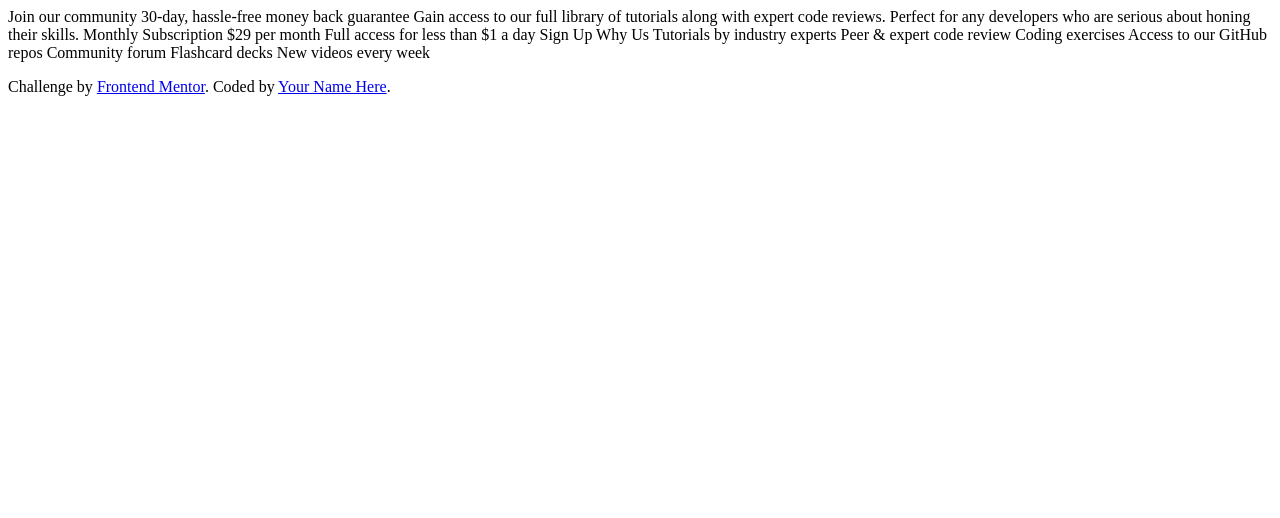
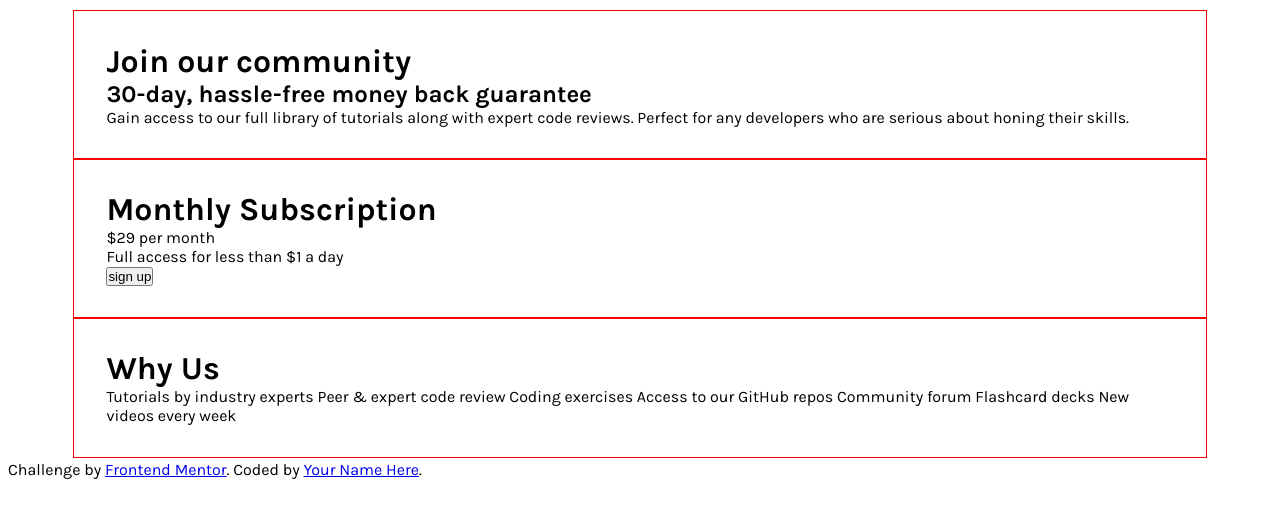
Before and after one commit to dev-fatoh/single-price-grid, a plain HTML site: page index.html in a window 1280 px wide. Drawn offline with Linux system fonts and the light colour scheme.

Commit message:
first setup

```diff
--- /dev/null
+++ b/css/style.css
@@ -0,0 +1,44 @@
+@import url('https://fonts.googleapis.com/css2?family=Karla:wght@400;700&display=swap');
+
+html{
+    font-size: 16px;
+
+}
+*{
+    margin: 0;
+    padding: 0;
+    box-sizing: border-box ;
+}
+:root{
+    --primary-color-1:hsl(179, 62%, 43%);
+    --primary-color-2:hsl(71, 73%, 54%);
+    --secondry-color-1:hsl(204, 43%, 93%);
+    --secondry-color-2:hsl(218, 22%, 67%);
+}
+body{
+    width: 100%;
+    background-color: #FFF;
+    font-family: 'Karla',arial,tahoma,Sans-Serif;
+    padding: .5em;
+
+}
+.container{
+    width: 90%;
+    margin: 0 auto;
+    border: 0;
+    border-radius:5px;
+    padding: .2em;
+    display: grid;
+    grid-template-columns: 1fr;
+
+
+
+}
+h1,h2,p{
+    text-align: left;
+}
+.card-1,.card-2,.card-3{
+    padding: 2em;
+    outline: 1px solid red;
+
+}
--- a/index.html
+++ b/index.html
@@ -2,32 +2,44 @@
 <html lang="en">
 <head>
     <meta charset="UTF-8">
-  <meta name="viewport" content="width=device-width, initial-scale=1.0"> <!-- displays site properly based on user's device -->
+    <meta name="viewport" content="width=device-width, initial-scale=1.0">
 
     <link rel="icon" type="image/png" sizes="32x32" href="./images/favicon-32x32.png">
+    <link rel="stylesheet" href="css/style.css" type="text/css"/>
 
     <title>Frontend Mentor | Single Price Grid Component</title>
 
 
 </head>
 <body>
-  Join our community
-
-  30-day, hassle-free money back guarantee
-
+    <main class="container">
+        <div class="card-1">
+            <h1 class="title">Join our community</h1>
+            <h2 class="sub-title">30-day, hassle-free money back guarantee</h2>
+            <p class="pragraph">
                 Gain access to our full library of tutorials along with expert code reviews.
                 Perfect for any developers who are serious about honing their skills.
 
-  Monthly Subscription
 
-  &dollar;29 per month
+            </p>
 
+        </div>
+        <div class="card-2">
+            <h1 class="title">Monthly Subscription</h1>
+            <p class="pragraph">
+                <span>&dollar;29 </span>per month
+            </p>
+            <p class="pragraph">
                 Full access for less than &dollar;1 a day
 
-  Sign Up
 
-  Why Us
+            </p>
+            <button class="btn">sign up</button>
 
+        </div>
+        <div class="card-3">
+            <h1 class="title">Why Us</h1>
+            <p class="pragraph">
                 Tutorials by industry experts
                 Peer &amp; expert code review
                 Coding exercises
@@ -35,6 +47,25 @@
                 Community forum
                 Flashcard decks
                 New videos every week
+            </p>
+
+        </div>
+    </main>
+
+
+
+
+
+
+
+
+
+
+
+
+
+
+
 
     <footer>
         <p class="attribution">
```
Lines whose indentation alone changed are shown as unchanged.
